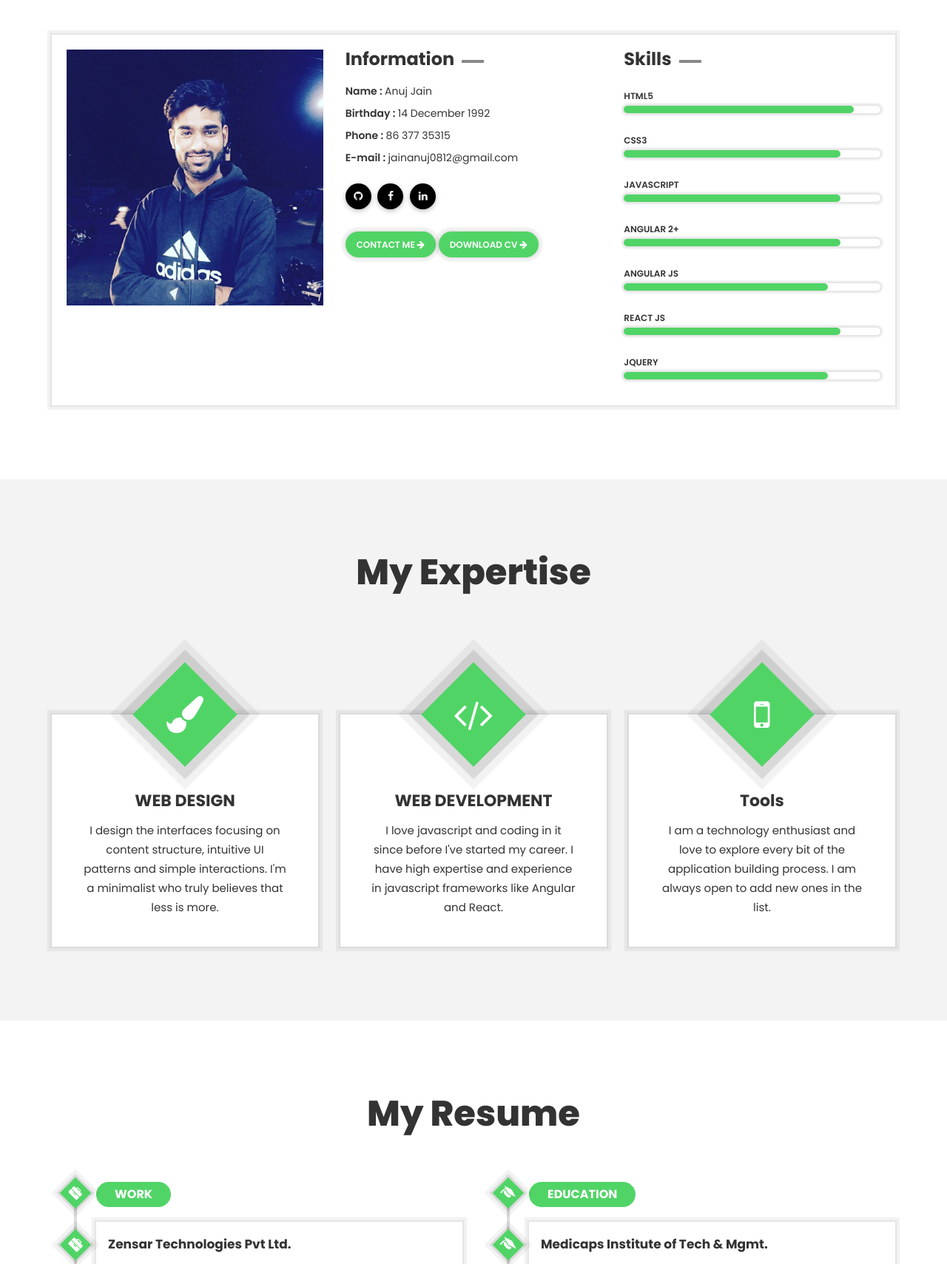
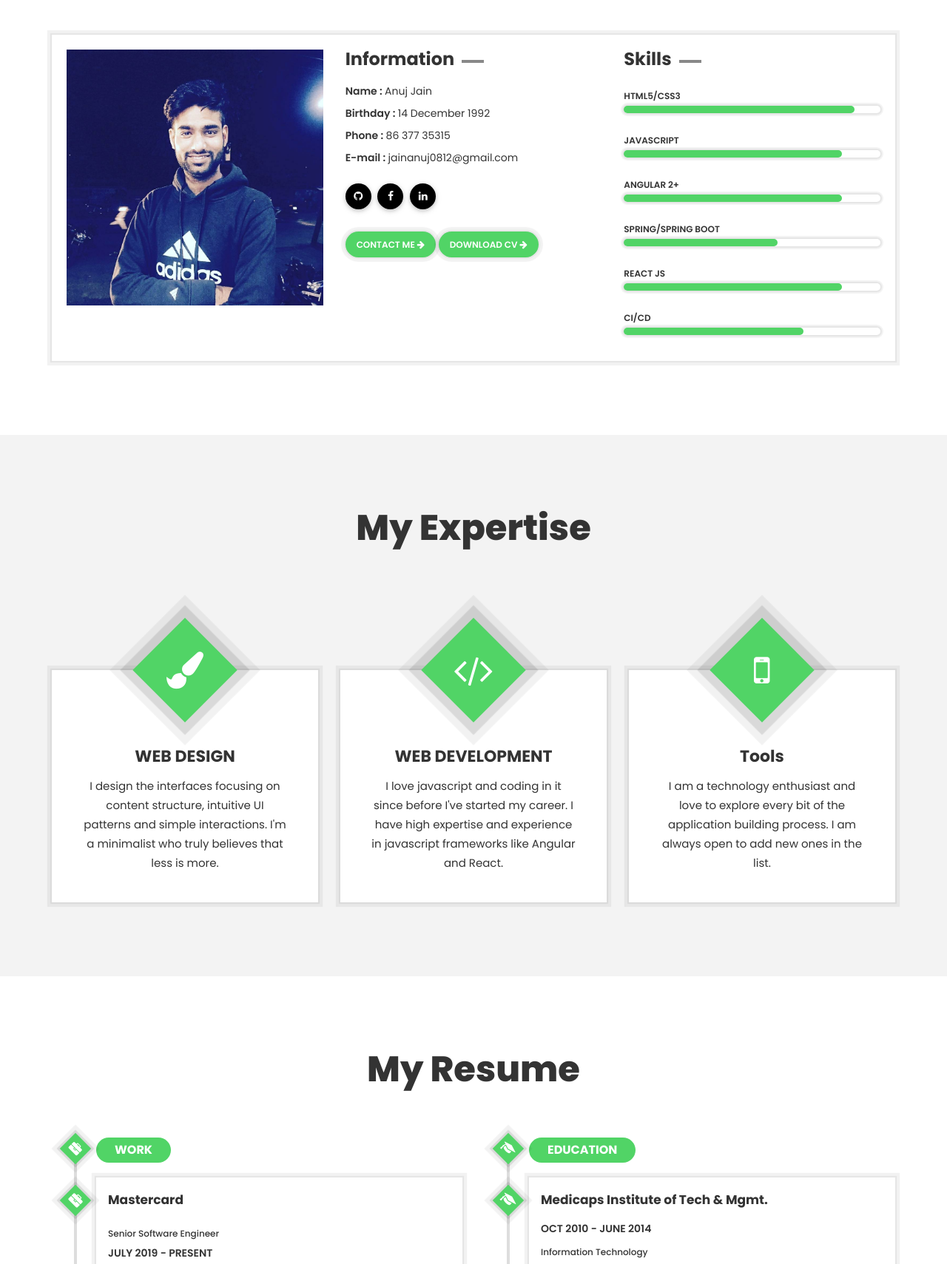
Before and after one commit to jainanuj0812/portfolio, a plain HTML site: page index.html in a window 1280 px wide. Shown: the part 1091-2800 px from the top of the page at 74% size. Drawn offline with Linux system fonts and the light colour scheme; no server answers.

Commit message:
Update index.html
Update index.html

```diff
--- a/index.html
+++ b/index.html
@@ -136,13 +136,7 @@
           <h2>Skills</h2>
 
           <div class="skillbar skillbar-style-1" data-percent="90">
-            <span class="skillbar-title">HTML5</span>
-            <p class="skillbar-bar bg-theme"></p>
-          </div>
-          <!-- End Skill Bar -->
-
-          <div class="skillbar skillbar-style-1" data-percent="85">
-            <span class="skillbar-title">CSS3</span>
+            <span class="skillbar-title">HTML5/CSS3</span>
             <p class="skillbar-bar bg-theme"></p>
           </div>
           <!-- End Skill Bar -->
@@ -159,8 +153,8 @@
           </div>
           <!-- End Skill Bar -->
 
-          <div class="skillbar skillbar-style-1" data-percent="80">
-            <span class="skillbar-title">Angular JS</span>
+          <div class="skillbar skillbar-style-1" data-percent="60">
+            <span class="skillbar-title">Spring/Spring Boot</span>
             <p class="skillbar-bar bg-theme"></p>
           </div>
           <!-- End Skill Bar -->
@@ -171,8 +165,8 @@
           </div>
           <!-- End Skill Bar -->
 
-          <div class="skillbar skillbar-style-1" data-percent="80">
-            <span class="skillbar-title">jQuery</span>
+          <div class="skillbar skillbar-style-1" data-percent="70">
+            <span class="skillbar-title">CI/CD</span>
             <p class="skillbar-bar bg-theme"></p>
           </div>
           <!-- End Skill Bar -->
@@ -246,10 +240,23 @@
       <div class="col-sm-6 col-xs-12">
         <div class="resume-box-01">
           <h4><i class="fa fa-briefcase"></i> WORK</h4>
+
+          <div class="resume-row">
+            <h5><i class="fa fa-briefcase"></i>Mastercard</h5>
+            <h6>Senior Software Engineer</h6>
+            <label>JULY 2019 - PRESENT</label>
+          </div><!-- .resume-row -->
+
+          <div class="resume-row">
+            <h5><i class="fa fa-briefcase"></i>HSBC Technologies Pvt Ltd.</h5>
+            <h6>Software Engineer</h6>
+            <label>JUNE 2018 - JULY 2019</label>
+          </div><!-- .resume-row -->
+
           <div class="resume-row">
             <h5><i class="fa fa-briefcase"></i>Zensar Technologies Pvt Ltd.</h5>
             <h6>Associate Software Engineer</h6>
-            <label>MAY 2017 - PRESENT</label>
+            <label>MAY 2017 - JUNE 2018</label>
           </div><!-- .resume-row -->
 
           <div class="resume-row">
```
